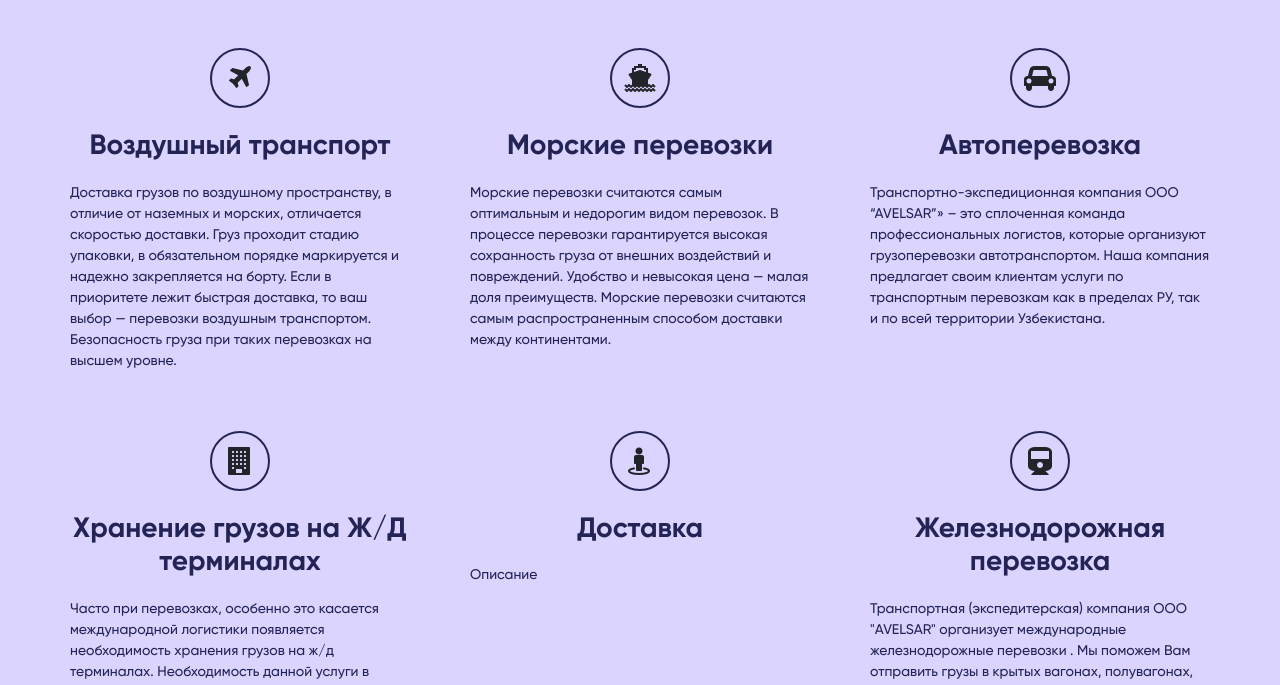
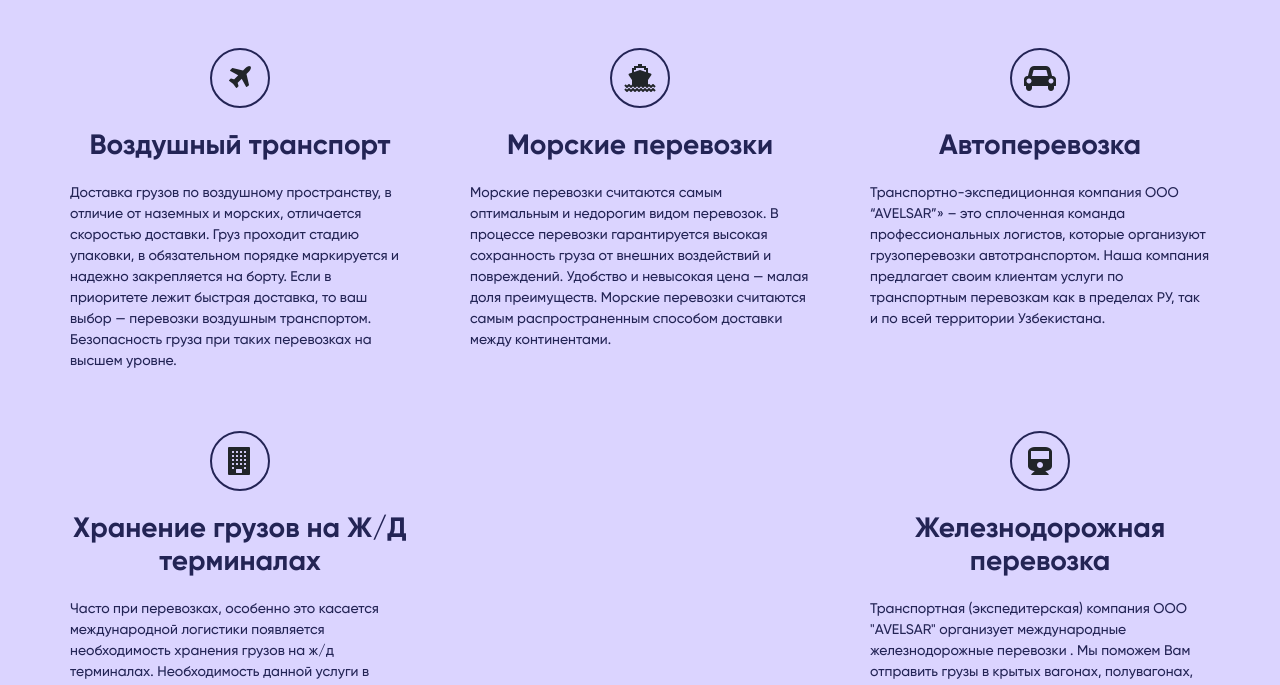
Before and after one commit to EErjan/avelsar, a website: page avelsar/services.html in a window 1280 px wide. Shown: the part 263-948 px from the top of the page. Drawn offline with Linux system fonts and the light colour scheme; files whose address does not match are found by name.

Commit message:
service page

```diff
--- a/avelsar/services.html
+++ b/avelsar/services.html
@@ -255,26 +255,6 @@
                         >
 
                             <div class="service__icon">
-                                <i class="fa fa-street-view" aria-hidden="true"></i>
-                            </div>
-
-                            <div class="service__content">
-                                <h3 class="service__title">
-                                    Доставка
-                                </h3>
-                                <p class="service__text">
-                                    Описание
-                                </p>
-                            </div>
-
-                        </div>
-
-                        <div class="service__list"
-                             data-aos="fade-up"
-                             data-aos-duration="1500"
-                        >
-
-                            <div class="service__icon">
                                 <i class="fa fa-train" aria-hidden="true"></i>
                             </div>
 
--- a/src/scss/base/_base.scss
+++ b/src/scss/base/_base.scss
@@ -663,7 +663,7 @@
     display: flex;
     flex-wrap: wrap;
     width: 100%;
-    justify-content: space-between;
+    justify-content: space-around;
     margin-top: 50px;
   }
 
```
Also changed, not shown: src/services.html (+0 -20 lines).
